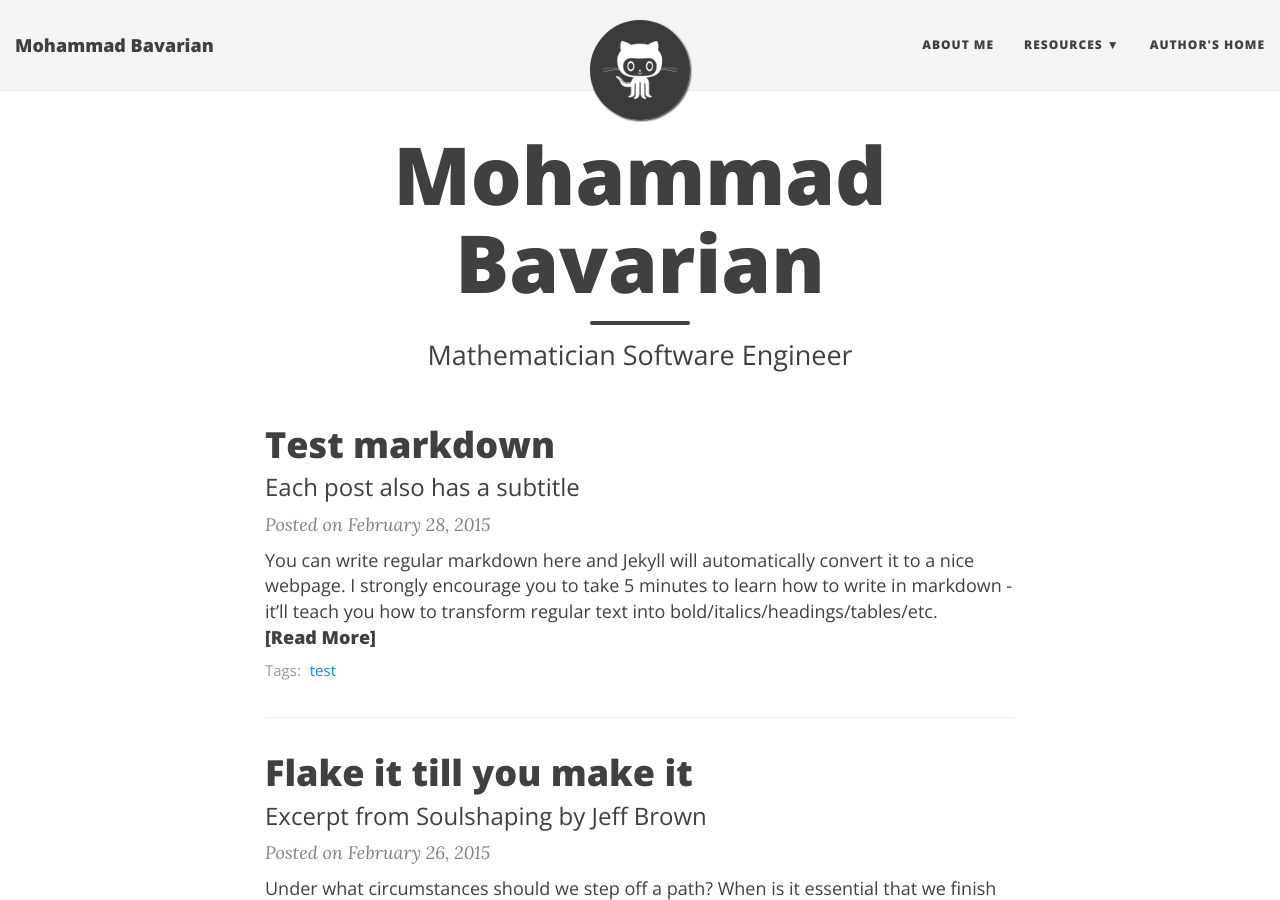
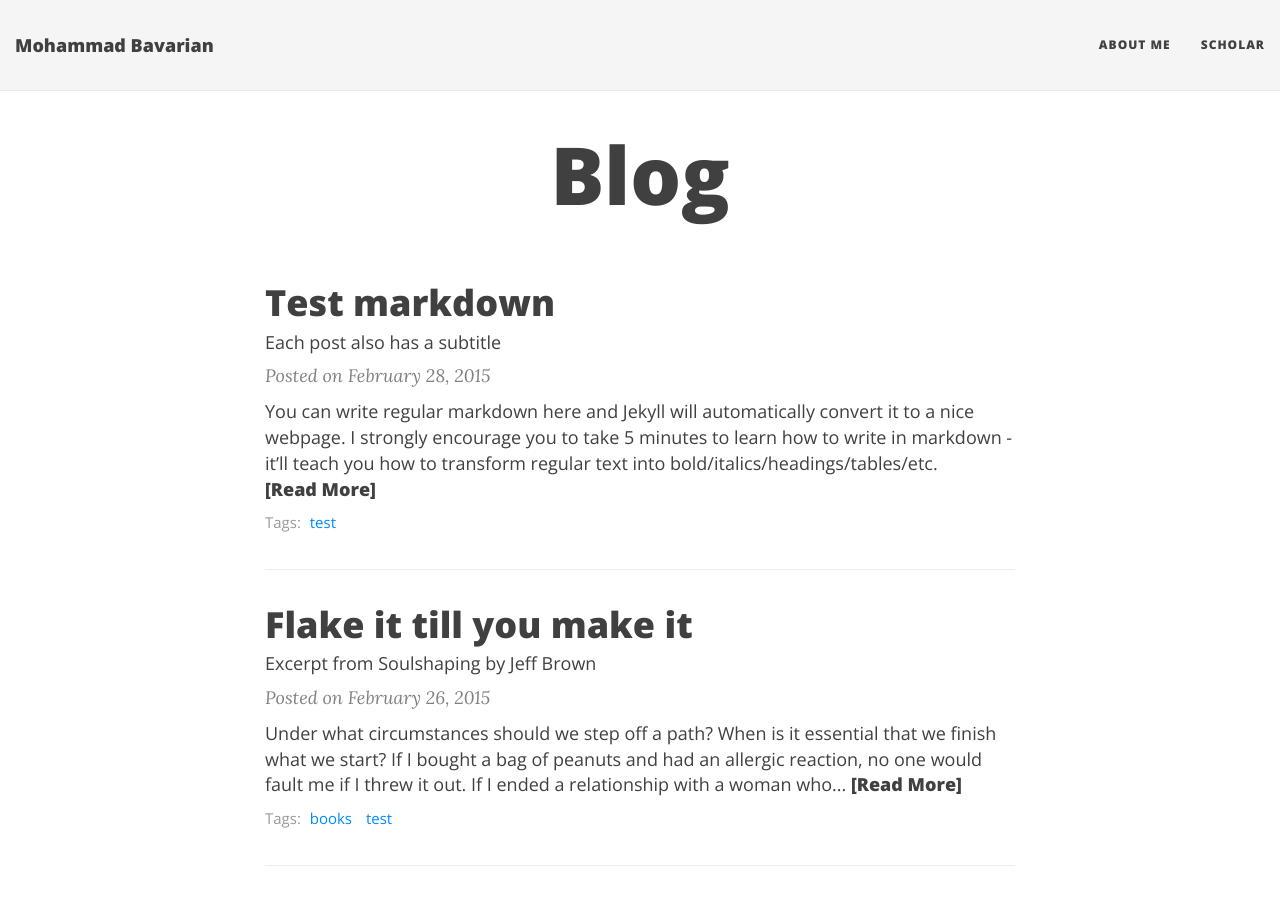
Before and after one commit to mbavar/mbavar.github.io, a Jekyll site: the page built from index.html, in a window 1280 px wide and 900 px high. Built offline with Jekyll 4.4.1, drawn with Linux system fonts in a browser that asks for light colours; nearby versions of some CDN libraries; the list of posts is cut into pages by our own code.

Commit message:
new theme better

```diff
--- a/_config.yml
+++ b/_config.yml
@@ -4,7 +4,7 @@
 title: Mohammad Bavarian
 
 # Short description of your site
-description: Mohammad Bavarian personal website
+description: Mohammad Bavarian
 
 # --- Local development options ---
 # If your website is hosted locally rather than on GitHub, then you need to uncomment the next two parameters to set the url and baseurl
@@ -21,14 +21,14 @@ description: Mohammad Bavarian personal website
 # List of links in the navigation bar
 navbar-links:
   About Me: "aboutme"
-  Resources:
-    - Beautiful Jekyll: "http://deanattali.com/beautiful-jekyll/"
-    - Learn markdown: "http://www.markdowntutorial.com/"
-  Author's home: "http://deanattali.com"
+ # Resources:
+ #   - Beautiful Jekyll: "http://deanattali.com/beautiful-jekyll/"
+ #   - Learn markdown: "http://www.markdowntutorial.com/"
+  Scholar: "https://scholar.google.com/citations?user=uMg7CEAAAAAJ&hl=en&citsig=AMD79orIynty-124dYtG0mc3i5E9IVCpcA"
 
 # Image to show in the navigation bar - image must be a square (width = height)
 # Remove this parameter if you don't want an image in the navbar
-avatar: "/img/avatar-icon.png"
+# avatar: "/img/avatar-icon.png"
 
 # If you want to have an image logo in the top-left corner instead of the title text,
 # then specify the following parameter
@@ -67,8 +67,8 @@ author:
 # You can reorder the items to define the link order.
 # If you want to add a new link that isn't here, you'll need to also edit the file _data/SocialNetworks.yml
 social-network-links:
-  rss: true
-  email: "someone@example.com"
+ # rss: false
+  email: "mobavarian@gmail.com"
   #  facebook: deanattali
   github: mbavar
 #  twitter: daattali
--- a/index.html
+++ b/index.html
@@ -1,7 +1,7 @@
 ---
 layout: page
-title: Mohammad Bavarian
-subtitle: Mathematician Software Engineer
+title: Blog
+subtitle:
 use-site-title: true
 ---
 
@@ -9,12 +9,12 @@ use-site-title: true
   {% for post in paginator.posts %}
   <article class="post-preview">
     <a href="{{ post.url | relative_url }}">
-	  <h2 class="post-title">{{ post.title }}</h2>
+	  <h1 class="post-title">{{ post.title }}</h1>
 
 	  {% if post.subtitle %}
-	  <h3 class="post-subtitle">
+	  <h4 class="post-subtitle">
 	    {{ post.subtitle }}
-	  </h3>
+	  </h4>
 	  {% endif %}
     </a>
 
```
Also changed, not shown: 14 other files.
